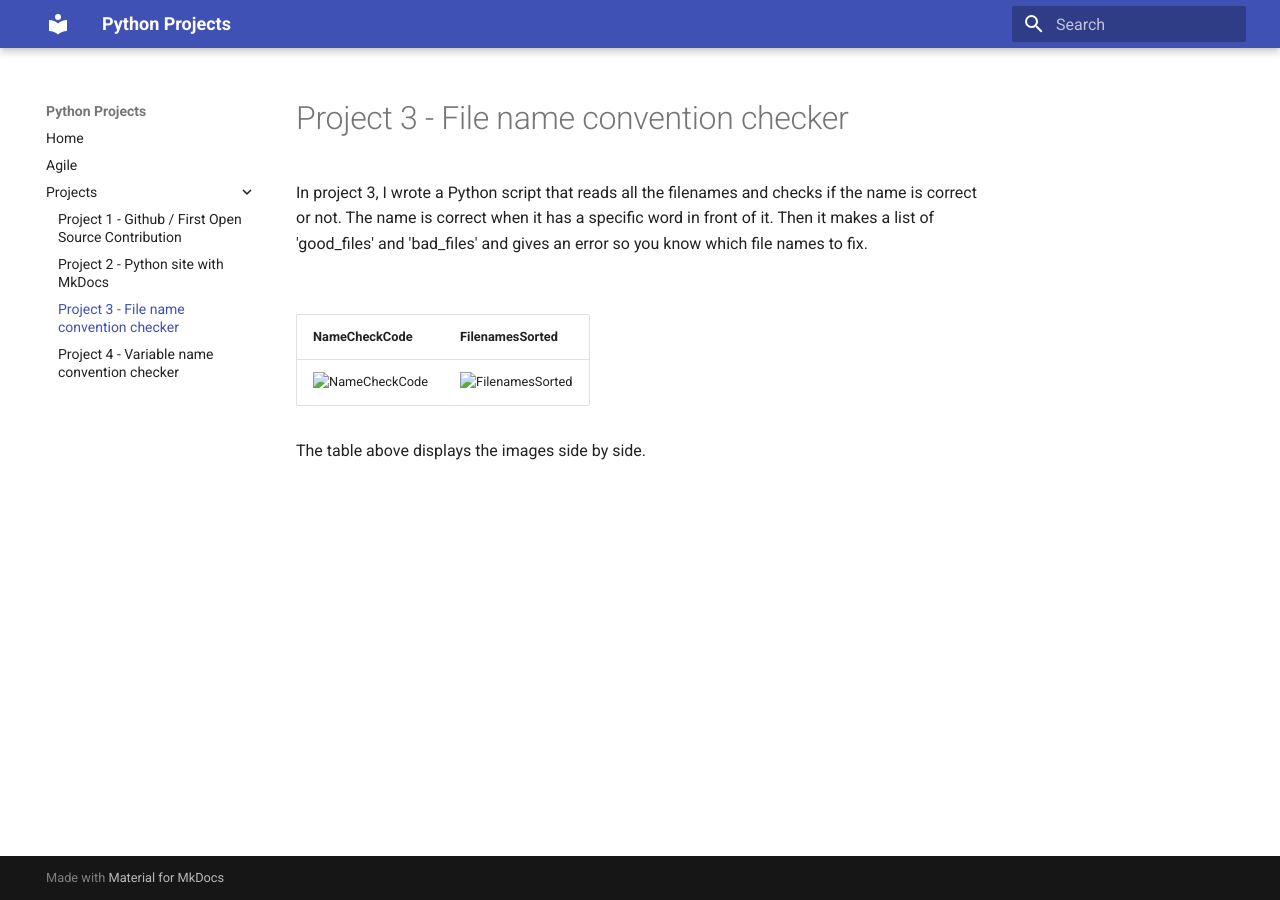
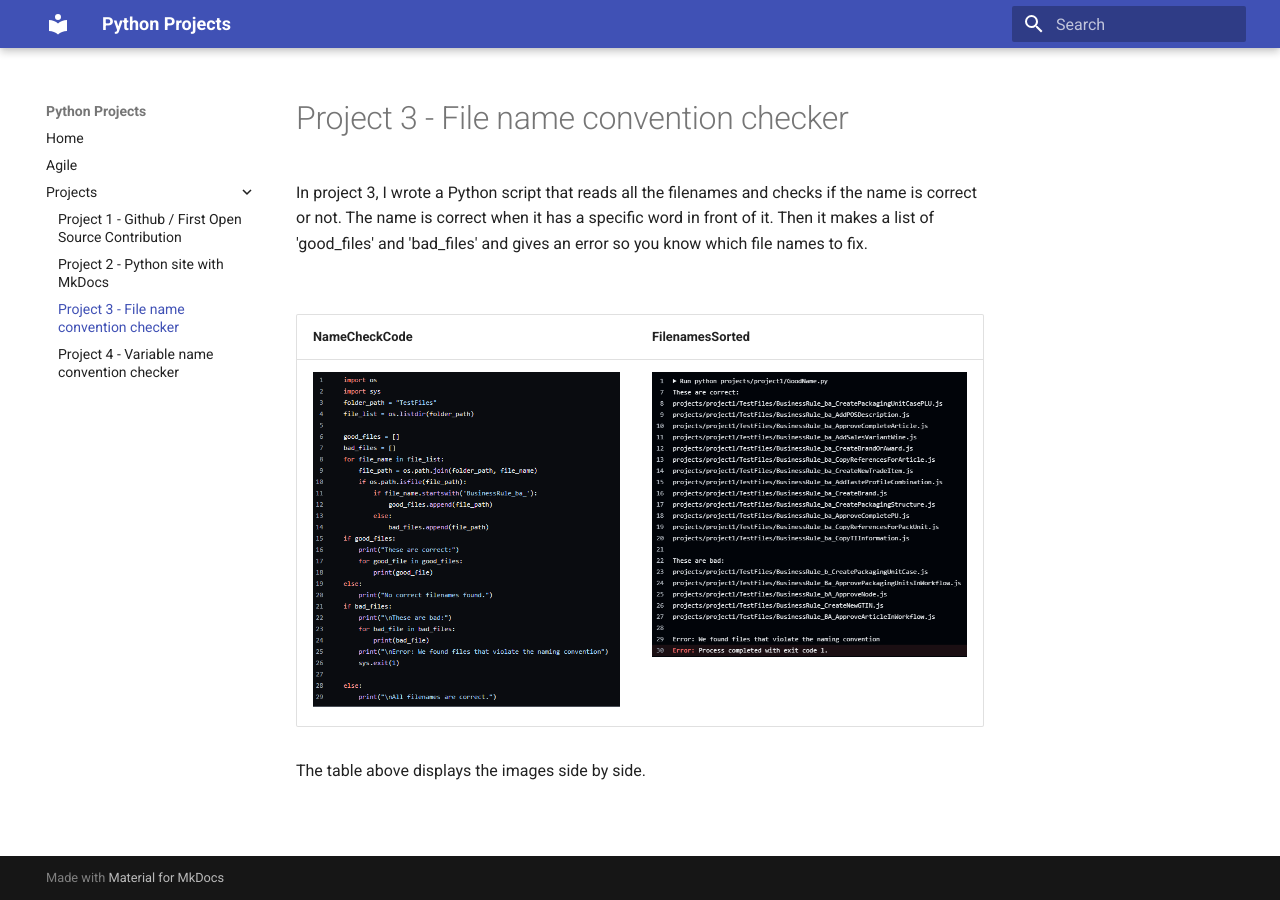
Before and after one commit to milagro2/pythonsite, an MkDocs documentation site: the page built from docs/project3.md, in a window 1280 px wide. Built offline with MkDocs 1.6.1 and Material for MkDocs 9.7.7, drawn with Linux system fonts in a browser that asks for light colours.

Commit message:
Update project3.md

```diff
--- a/docs/project3.md
+++ b/docs/project3.md
@@ -6,6 +6,6 @@ In project 3, I wrote a Python script that reads all the filenames and checks if
 
 | NameCheckCode | FilenamesSorted |
 | -------------- | --------------- |
-| ![NameCheckCode](images/NameCheckCode.png) | ![FilenamesSorted](images/FilenamesSorted.png) |
+| ![Filename checker](img/NameCheckCode.png) | ![Filenames Sorter](img/FilenamesSorted.png) |
 
 The table above displays the images side by side.
```
